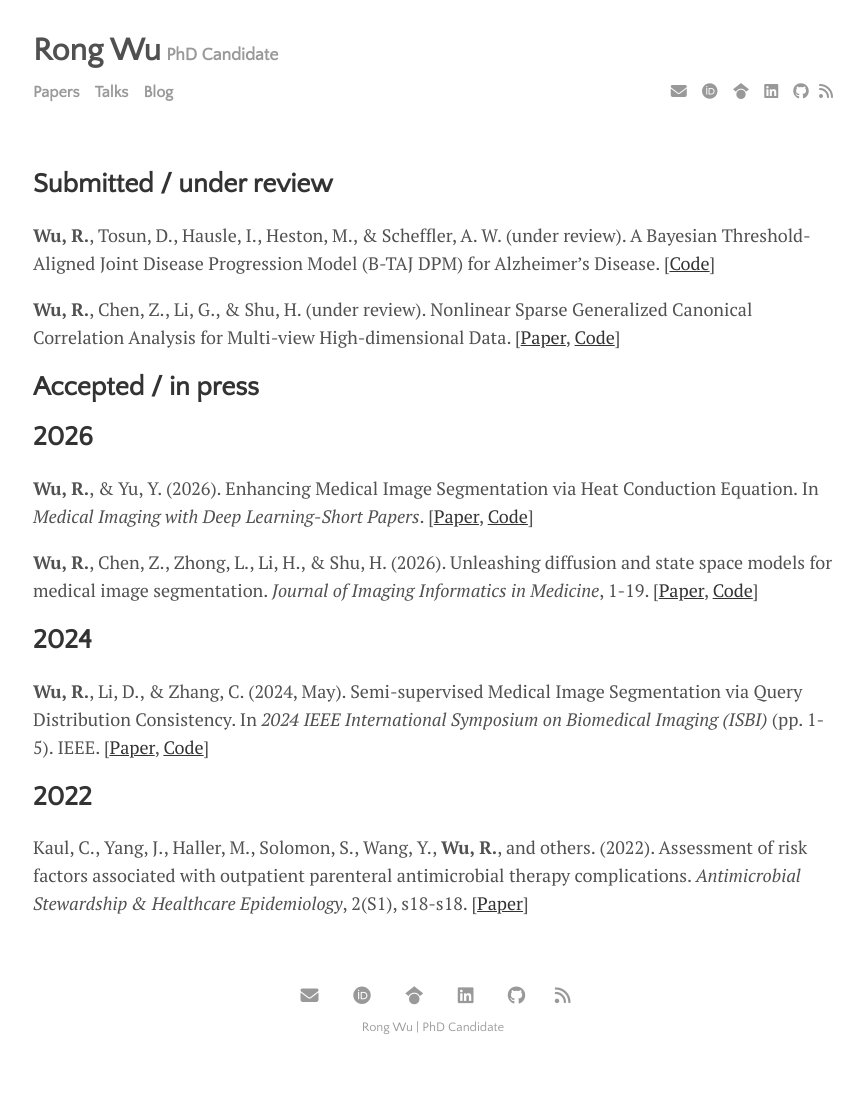
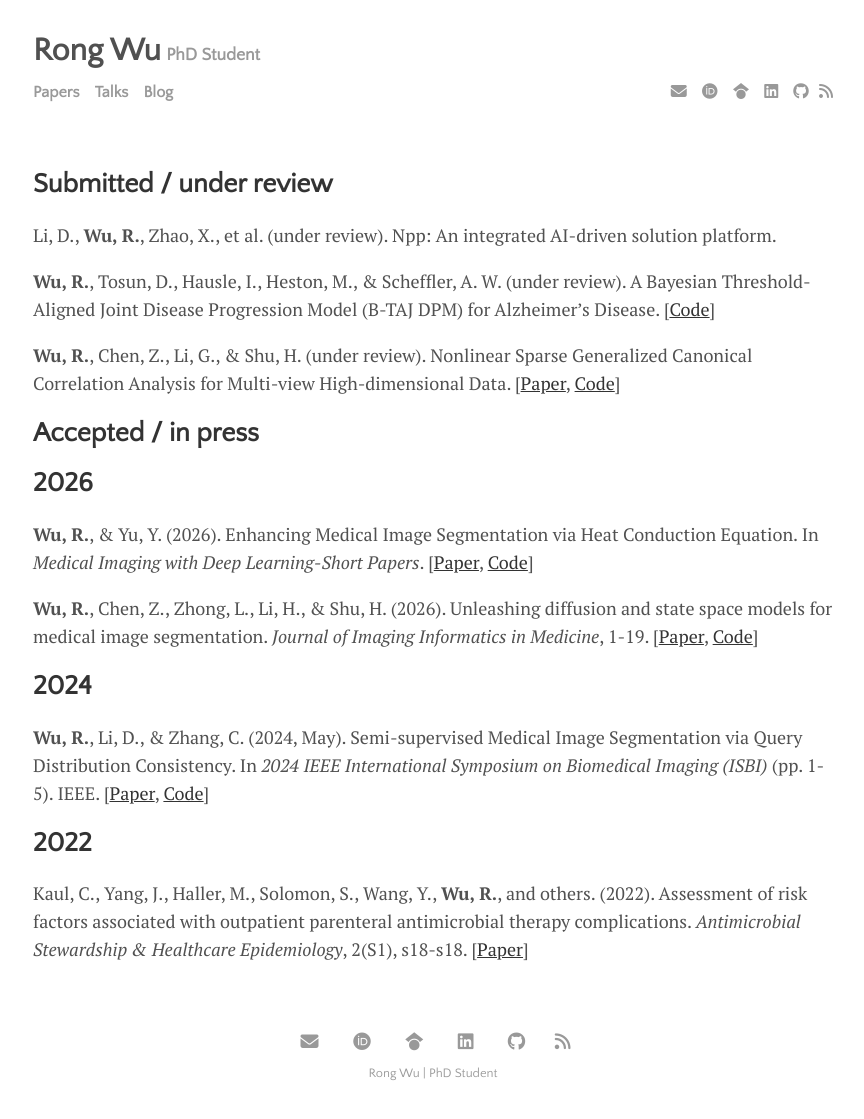
Before and after one commit to Rows21/Rows21.github.io, a Jekyll site: the page built from menu/papers.md, in a window 1280 px wide. Shown: the whole page, without its empty margins (207-1071 px from the left). Built offline with Jekyll 4.4.1, drawn with Linux system fonts in a browser that asks for light colours; before the commit the page ends 1073 px from its top, so only the background shows below that.

Commit message:
new manuscript

```diff
--- a/_config.yml
+++ b/_config.yml
@@ -21,7 +21,7 @@ plugins:             [jekyll-paginate, jekyll-sitemap, jekyll-feed, jekyll-seo-t
 
 # Customise atom feed settings (this is where Jekyll-Feed gets configuration information)
 title:		           'Rong Wu'
-description:	       'PhD Candidate'
+description:	       'PhD Student'
 author:              'Rong Wu'
 
 # RSS 2.0 can be used instead of Atom by uncommenting following two lines
--- a/menu/papers.md
+++ b/menu/papers.md
@@ -4,6 +4,8 @@ title: ''
 ---
 
 ## Submitted / under review
+Li, D., **Wu, R.**, Zhao, X., et al. (under review). Npp: An integrated AI-driven solution platform.
+
 **Wu, R.**, Tosun, D., Hausle, I., Heston, M., & Scheffler, A. W. (under review). A Bayesian Threshold-Aligned Joint Disease Progression Model (B-TAJ DPM) for Alzheimer’s Disease. [[Code](https://github.com/Rows21/B-TAJ)]
 
 **Wu, R.**, Chen, Z., Li, G., & Shu, H. (under review). Nonlinear Sparse Generalized Canonical Correlation Analysis for Multi-view High-dimensional Data. [[Paper](https://arxiv.org/abs/2502.18756), [Code](https://github.com/Rows21/NSGCCA)]
```
Also changed, not shown: index.html (+6 -6 lines).
